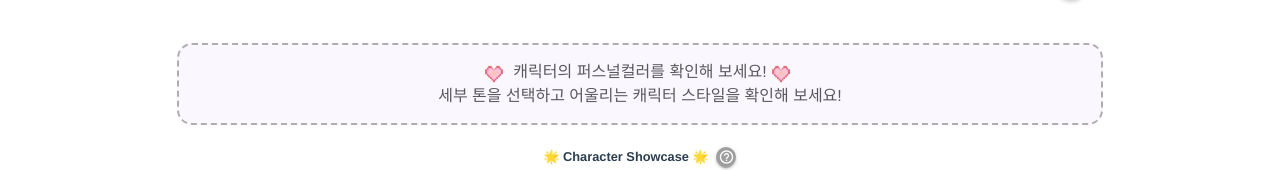
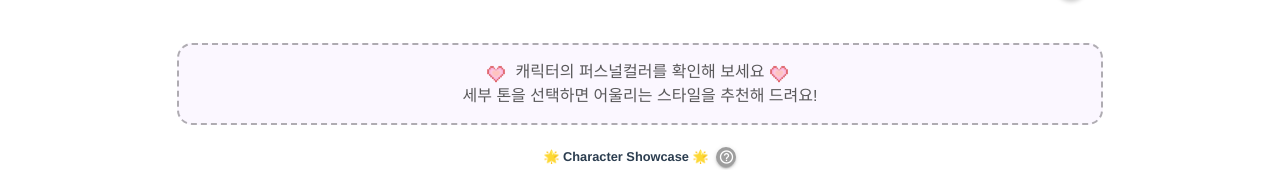
Before and after one commit to wmeong/Mefit-client, a Vue app in the folder mefit-client/: page /personalcolor-detail in a window 1280 px wide. Shown: the part 191-361 px from the top of the page. Built offline with nearby package versions, Linux system fonts and the light colour scheme; a web font is replaced by a local one.

Commit message:
feat:퍼스널컬러 디테일 수정

```diff
--- a/mefit-client/src/views/PersonalColorDetail.vue
+++ b/mefit-client/src/views/PersonalColorDetail.vue
@@ -61,15 +61,14 @@
                                 alt="Heart Icon"
                                 class="heart-text-icon"
                             />
-                            캐릭터의 퍼스널컬러를 확인해 보세요!
+                            캐릭터의 퍼스널컬러를 확인해 보세요
                             <img
                                 src="@/assets/heart.webp"
                                 alt="Heart Icon"
                                 class="heart-text-icon"
                             />
                             <br />
-                            세부 톤을 선택하고 어울리는 캐릭터 스타일을 확인해
-                            보세요!
+                            세부 톤을 선택하면 어울리는 스타일을 추천해 드려요!
                         </p>
                     </div>
                 </div>
```
